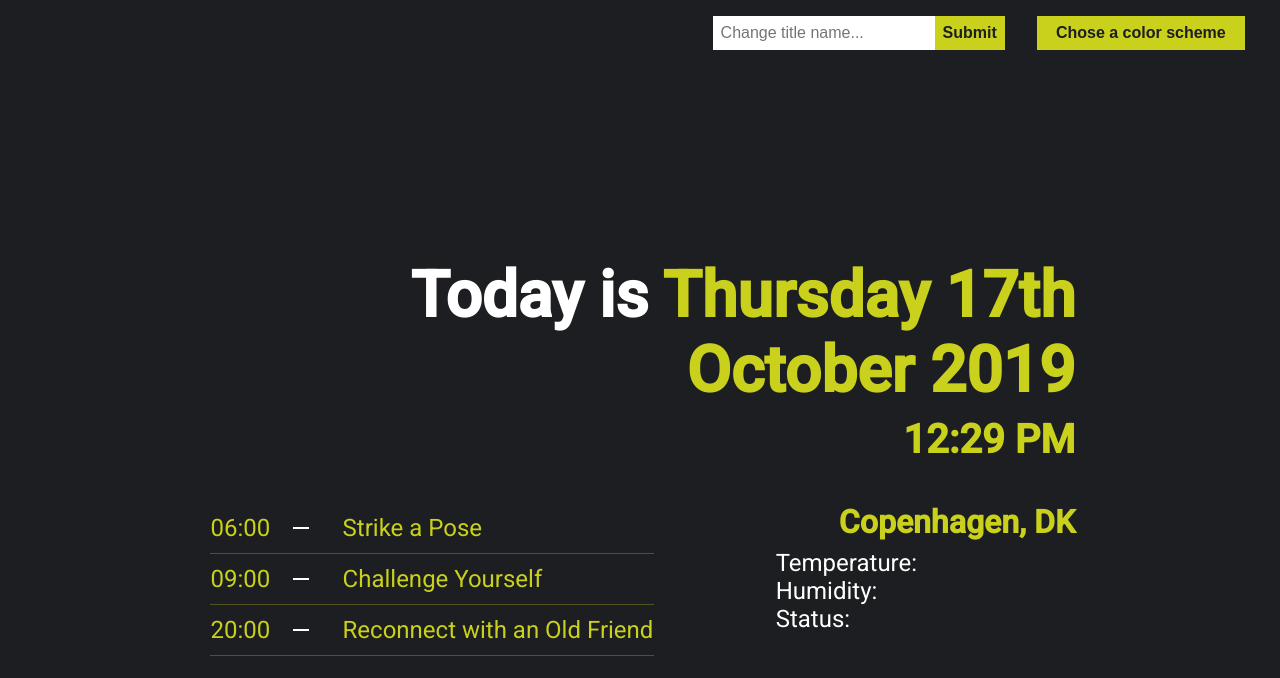
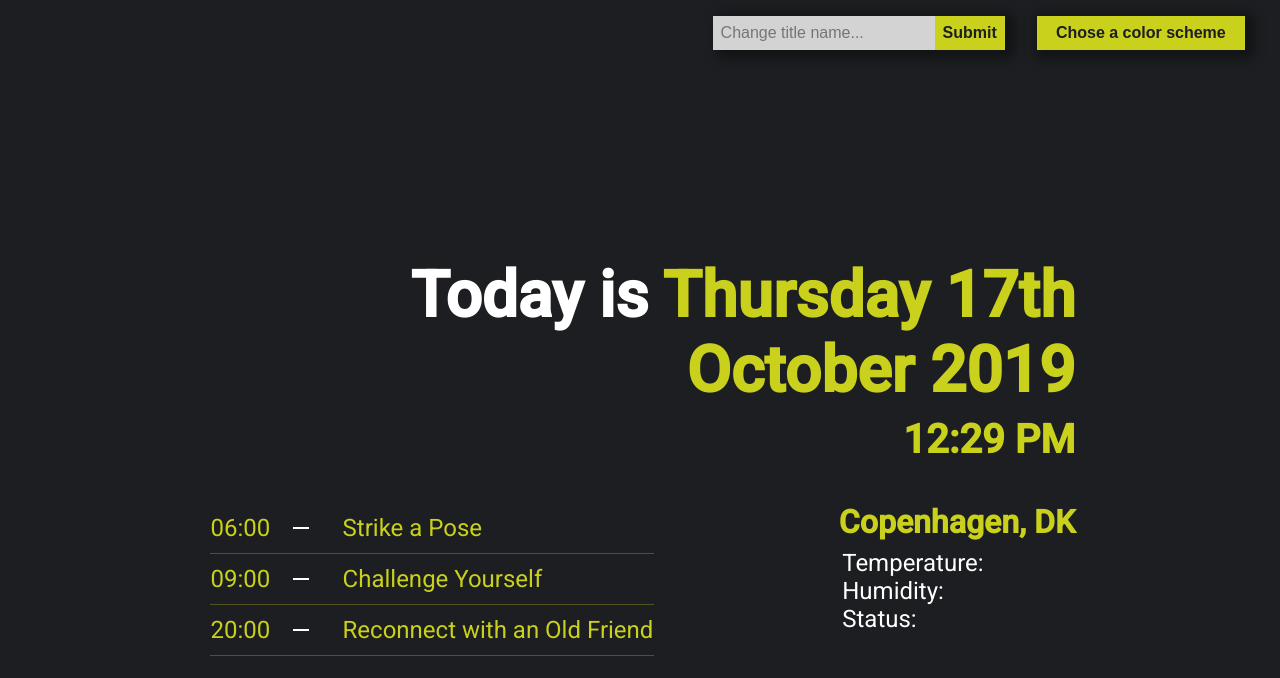
Before and after one commit to karolinavalentova2/showday, a plain HTML site: page index.html in a window 1280 px wide. Drawn offline with Linux system fonts and the light colour scheme; no server answers.

Commit message:
updated style.css

```diff
--- a/index.html
+++ b/index.html
@@ -10,7 +10,7 @@
     <header>
         <form onsubmit="doChangeTitle(event)">
             <label for="changeTitle">
-                <input type="text" name="changeTitle" id="changeTitle" placeholder="Change title name...">
+                <input type="text" name="changeTitle" id="changeTitle" placeholder="Change title name..." autocomplete="off">
                 <input type="submit" value="Submit" id="submit">
             </label>
         </form>
--- a/style.css
+++ b/style.css
@@ -43,7 +43,8 @@ header {
 }
 
 form {
-    padding: 0 2rem;
+    box-shadow: 4px 3px 11px 5px rgba(0,0,0,0.4);
+    margin-right: 2rem;
 }
 
 main {
@@ -90,10 +91,10 @@ th, td {
     color: var(--contrast-color);
 }
 
-/* header menu */
 td:nth-child(1) {min-width: 5rem;}
 td:nth-child(2) {min-width: 3rem;}
 
+/* header menu */
 input, .dropDownByButton {
     padding: 0.5rem;
     font-size: 1rem;
@@ -101,6 +102,18 @@ input, .dropDownByButton {
 }
 
 input {margin-left: -5px;}
+
+#changeTitle {
+    background: #d3d3d3;
+    -webkit-transition: background 0.6s ease-in-out;
+    -moz-transition: background 0.6s ease-in-out;
+    -o-transition: background 0.6s ease-in-out;
+    transition: background 0.6s ease-in-out;
+}
+
+#changeTitle:hover{
+    background: white;
+}
 
 #submit, .dropDownByButton {
     background: var(--contrast-color);
@@ -114,6 +127,7 @@ input {margin-left: -5px;}
 .dropDown {
     max-width: 13rem;
     min-width: 13rem;
+    box-shadow: 4px 3px 11px 5px rgba(0,0,0,0.4);
 }
 .dropDownByButton, .dropDown-content {
     max-width: inherit;
@@ -124,7 +138,7 @@ input {margin-left: -5px;}
     display: none;
     position: absolute;
     background-color: var(--contrast-color);
-    box-shadow: 10px 8px 7px -4px rgba(0,0,0,0.22);
+    box-shadow: 4px 3px 11px 5px rgba(0,0,0,0.4);
     z-index: 1;
 }
 
@@ -146,7 +160,7 @@ input {margin-left: -5px;}
 
 .weather-content {
     display: inline-flex;
-    width: 72%;
+    width: 56%;
     justify-content: space-between;
 }
 
@@ -171,6 +185,7 @@ p {
     width: 100%;
 }
 
+/*  -------- media queries */
 @media screen and (max-width: 1080px) {
     main {
         width: 77vw;
@@ -183,7 +198,7 @@ p {
         margin-top: 3rem;
     }
 
-    .weather {width: 15rem;}
+    .weather {width: 15.5rem;}
     .weather-content {width: 100%;}
     .main-content {display: block;}
 }
```
